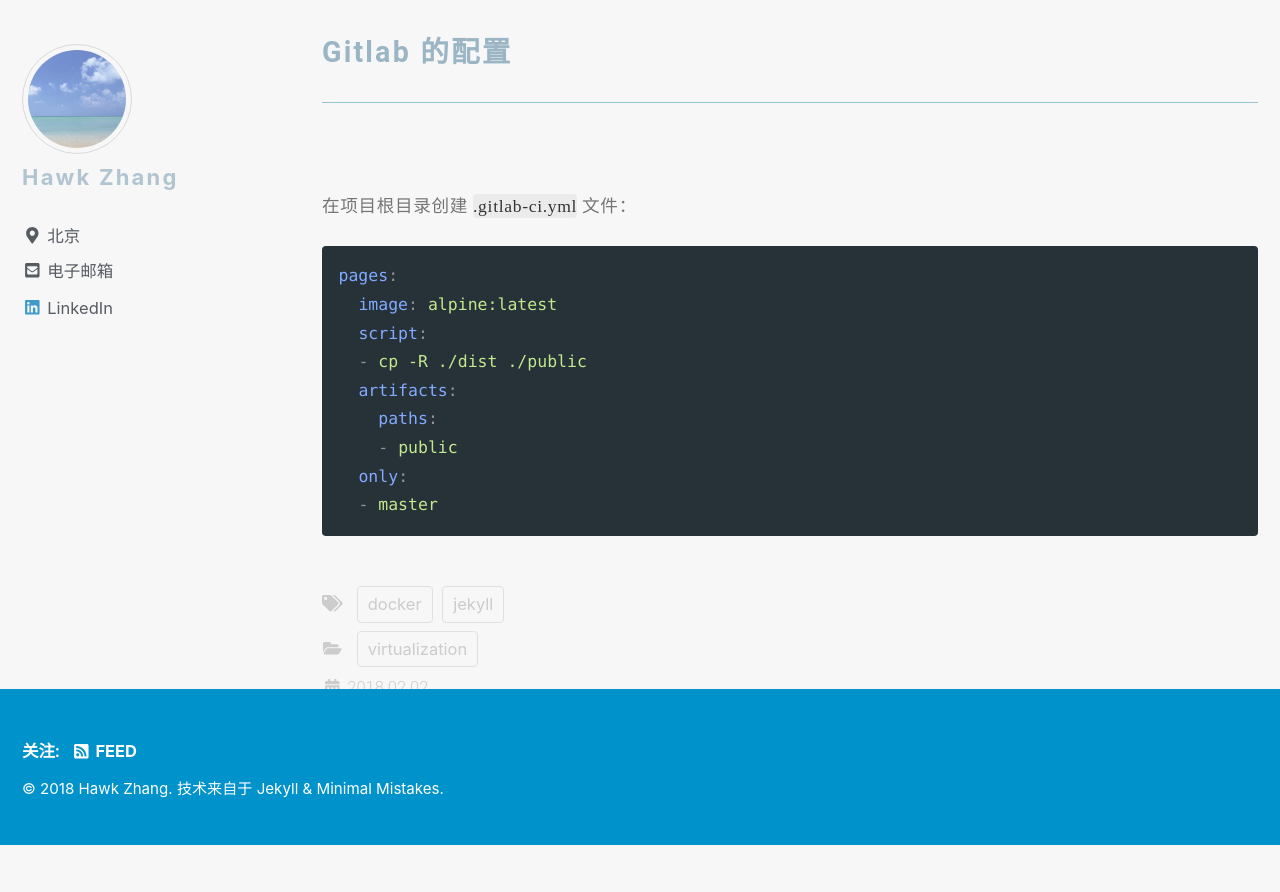
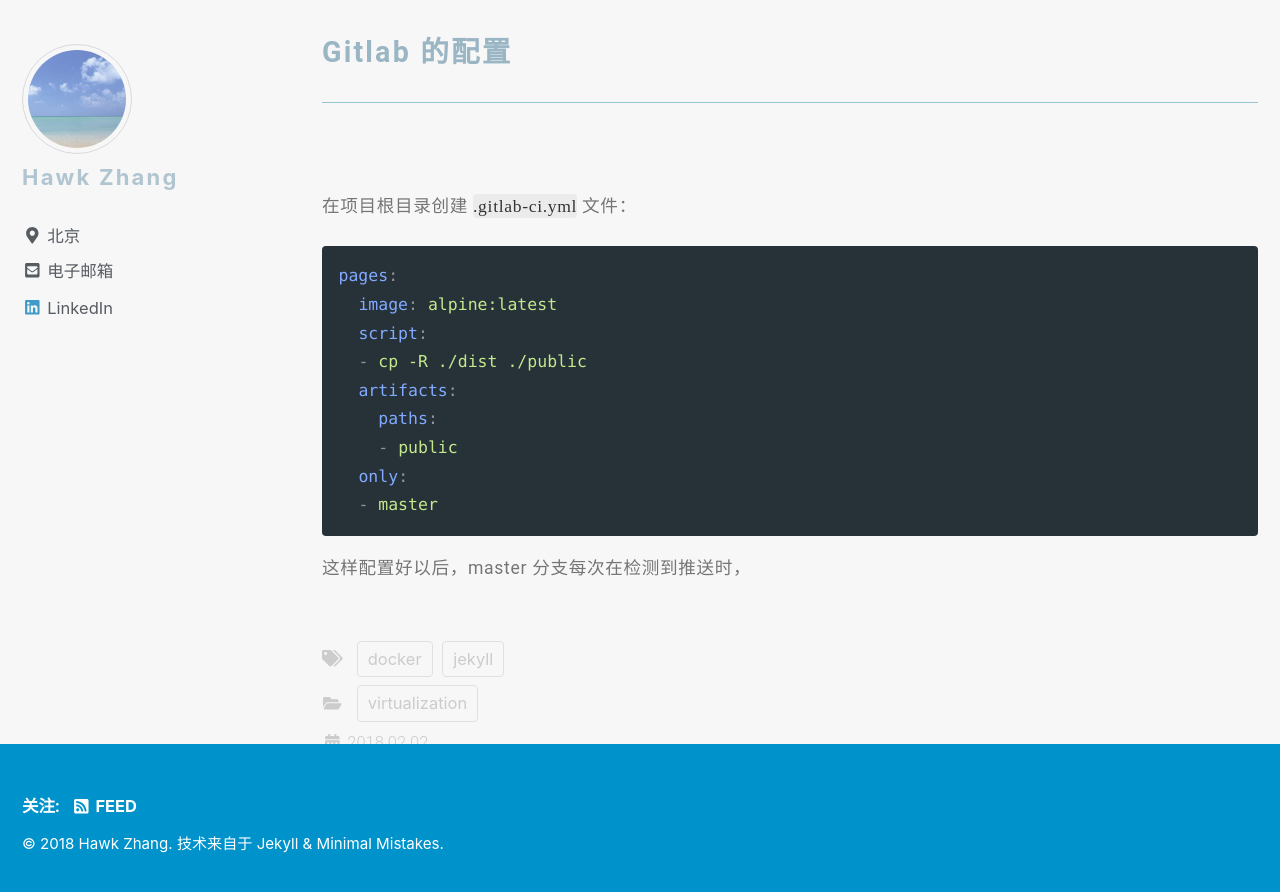
Before and after one commit to narru888/linotes_note, a Jekyll site: the page built from _posts/docker/2018-02-02-docker.jekyll.md, in a window 1280 px wide and 900 px high, scrolled down 3924 px. Shown: the top 892 px of the window. Built offline with Jekyll 4.4.1, drawn with Linux system fonts in a browser that asks for light colours; nearby versions of some CDN libraries; a script that is not in the unit is left out; before the commit the page ends 4769 px from its top, so only the background shows below that.

Commit message:
update on 2018-10-29 10:15:01 CST

````diff
--- a/_posts/docker/2018-02-02-docker.jekyll.md
+++ b/_posts/docker/2018-02-02-docker.jekyll.md
@@ -154,3 +154,5 @@ pages:
   only:
   - master
 ```
+
+这样配置好以后，master 分支每次在检测到推送时，
````
